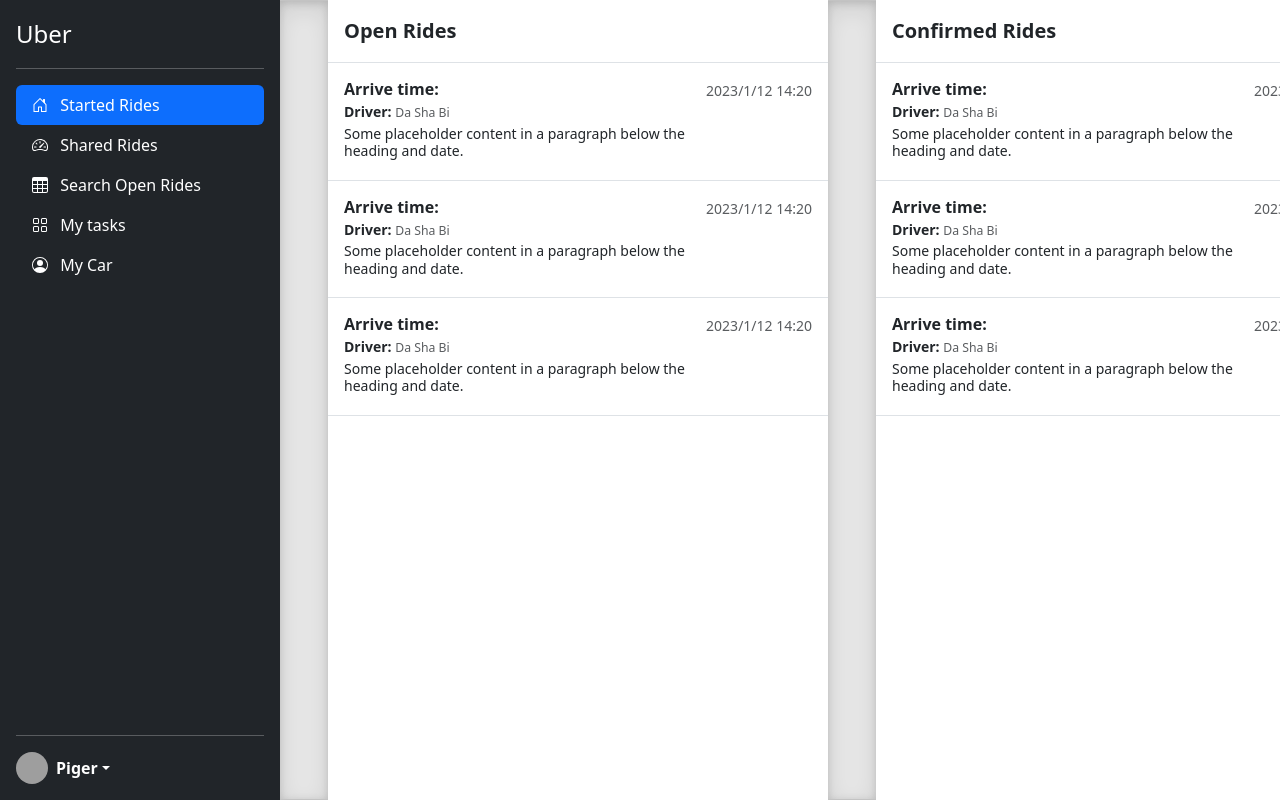
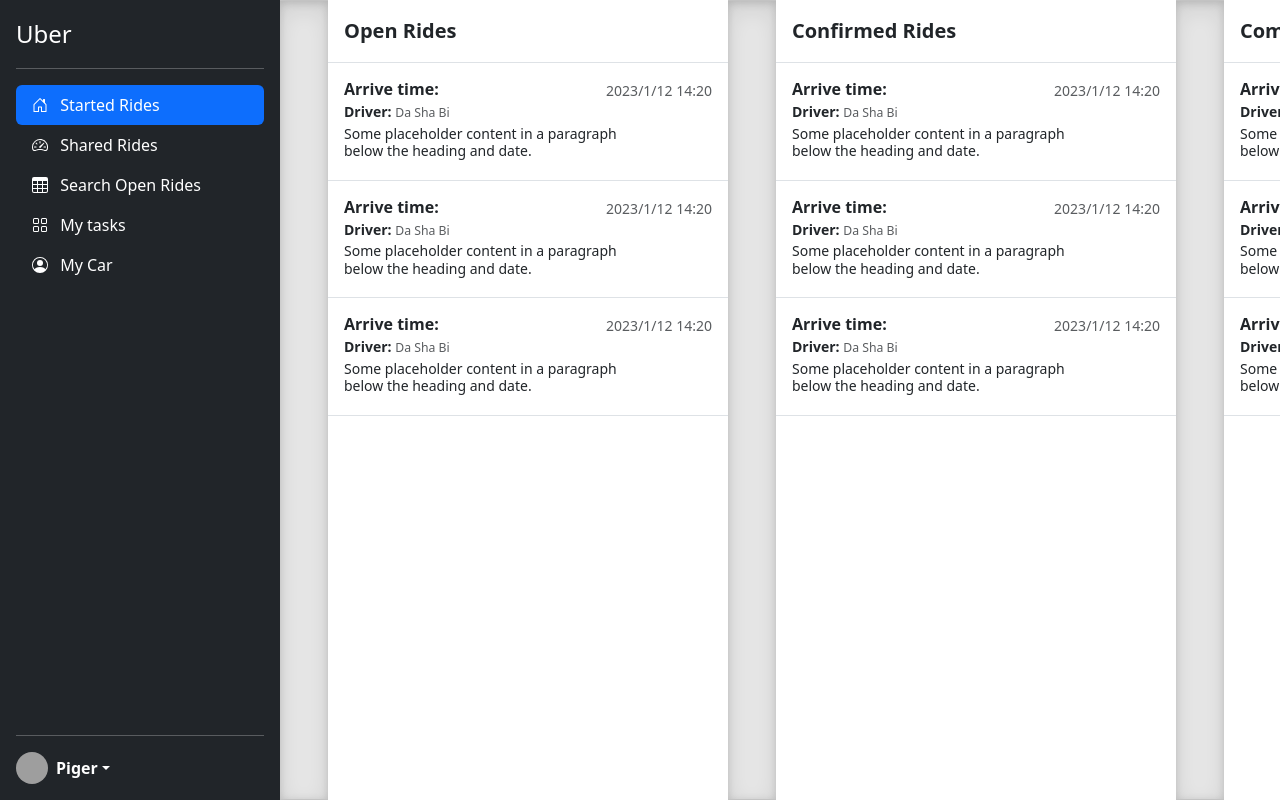
Before and after one commit to JonesDev-tech/Uber-Django, a Django app: template dashboard/templates/dashboard/homepage.html in a window 1280 px wide. Run offline with Django 3.2, Linux system fonts and the light colour scheme; the template is opened without the code that fills it, so the values that code supplies are empty; grey boxes are pictures that could not be loaded.

Commit message:
edit dashboard ui

```diff
--- a/dashboard/templates/dashboard/homepage.html
+++ b/dashboard/templates/dashboard/homepage.html
@@ -47,7 +47,7 @@
 
       .b-wide-vr {
         flex-shrink: 0;
-        width: 50rem;
+        width: 15rem;
         height: 100vh;
       }
 
@@ -199,7 +199,7 @@
 
   <div class="b-example-divider b-example-vr"></div>
 
-  <div class="d-flex flex-column align-items-stretch flex-shrink-0 bg-white" style="width: 500px;">
+  <div class="d-flex flex-column align-items-stretch flex-shrink-0 bg-white" style="width: 400px;">
     <a href="/" class="d-flex align-items-center flex-shrink-0 p-3 link-dark text-decoration-none border-bottom">
 
       <span class="fs-5 fw-semibold">Open Rides</span>
@@ -244,7 +244,7 @@
 
   <div class="b-example-divider b-example-vr"></div>
 
-  <div class="d-flex flex-column align-items-stretch flex-shrink-0 bg-white" style="width: 500px;">
+  <div class="d-flex flex-column align-items-stretch flex-shrink-0 bg-white" style="width: 400px;">
     <a href="/" class="d-flex align-items-center flex-shrink-0 p-3 link-dark text-decoration-none border-bottom">
 
       <span class="fs-5 fw-semibold">Confirmed Rides</span>
@@ -289,7 +289,7 @@
 
   <div class="b-example-divider b-example-vr"></div>
 
-  <div class="d-flex flex-column align-items-stretch flex-shrink-0 bg-white" style="width: 500px;">
+  <div class="d-flex flex-column align-items-stretch flex-shrink-0 bg-white" style="width: 400px;">
     <a href="/" class="d-flex align-items-center flex-shrink-0 p-3 link-dark text-decoration-none border-bottom">
 
       <span class="fs-5 fw-semibold">Completed Rides</span>
```
